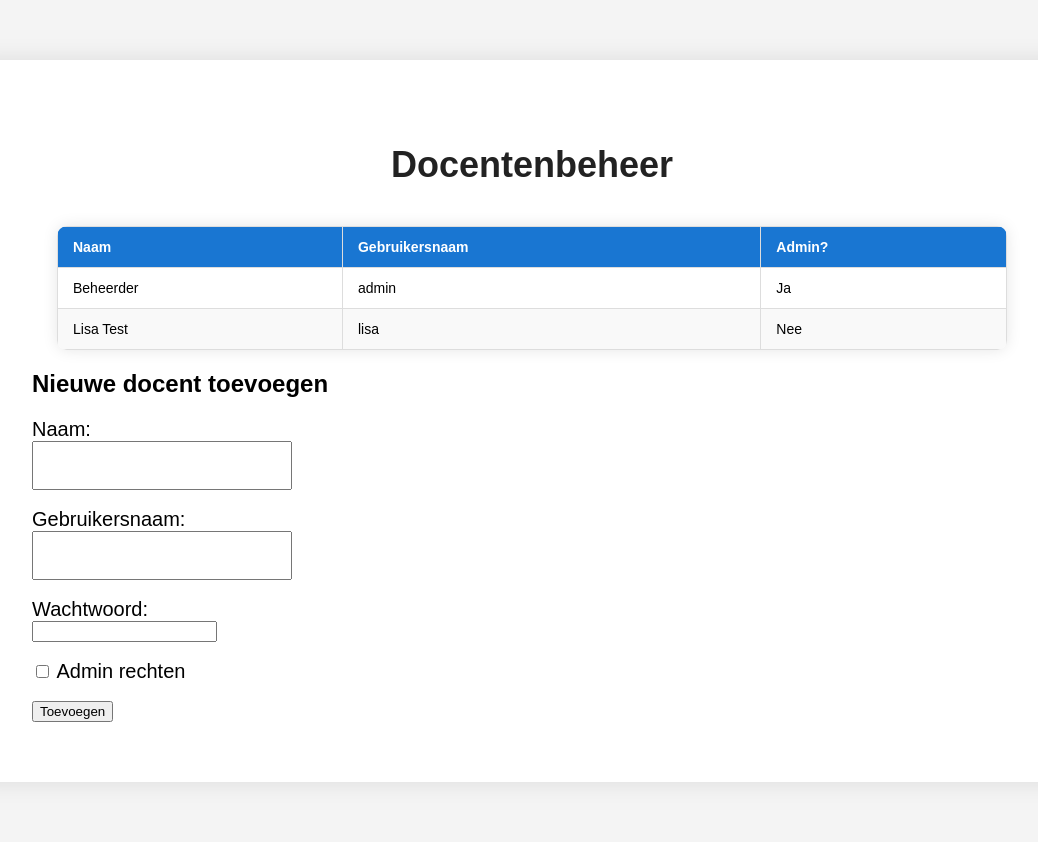
After one commit to Dionst-cod/Actiontypes, a Flask app: page /admin/teachers in a window 1280 px wide. The commit adds this page. Shown: the whole page, without its empty margins (108-1146 px from the left). Run offline with Flask 3, Linux system fonts and the light colour scheme; a user stored in the database is signed in.

Commit message:
Final adjustments: student form, teacher management, logout

```diff
--- a/app/models.py
+++ b/app/models.py
@@ -25,6 +25,7 @@ class Statement(db.Model):
     statement_number = db.Column(db.Integer, nullable=False)
     choice_1_text = db.Column(db.String(255), nullable=False)
     choice_2_text = db.Column(db.String(255), nullable=False)
+    trait_type = db.Column(db.String(2), nullable=False)  # e.g., 'EI', 'SN', etc.
 
     def __repr__(self):
         return f"<Statement {self.statement_number}>"
--- a/app/static/style.css
+++ b/app/static/style.css
@@ -273,3 +273,25 @@ th:hover {
 .export-button:hover {
   background-color: #0056b3;
 }
+
+.card {
+  background-color: #f9f9f9;
+  border: 1px solid #ddd;
+  border-radius: 8px;
+  padding: 20px;
+  box-shadow: 0 1px 4px rgba(0,0,0,0.05);
+}
+
+.export-button {
+  background-color: #007bff;
+  color: white;
+  padding: 10px 14px;
+  border: none;
+  border-radius: 5px;
+  cursor: pointer;
+  text-decoration: none;
+}
+
+.export-button:hover {
+  background-color: #0056b3;
+}
--- /dev/null
+++ b/app/templates/admin/teachers.html
@@ -0,0 +1,52 @@
+<!DOCTYPE html>
+<html>
+  <head>
+    <title>Docentenbeheer</title>
+    <link
+      rel="stylesheet"
+      href="{{ url_for('static', filename='style.css') }}"
+    />
+  </head>
+  <body class="teacher-page">
+    <div class="container">
+      <h1>Docentenbeheer</h1>
+
+      <table>
+        <thead>
+          <tr>
+            <th>Naam</th>
+            <th>Gebruikersnaam</th>
+            <th>Admin?</th>
+          </tr>
+        </thead>
+        <tbody>
+          {% for teacher in teachers %}
+          <tr>
+            <td>{{ teacher.name }}</td>
+            <td>{{ teacher.username }}</td>
+            <td>{{ "Ja" if teacher.is_admin else "Nee" }}</td>
+          </tr>
+          {% endfor %}
+        </tbody>
+      </table>
+      <h2>Nieuwe docent toevoegen</h2>
+      <form method="POST" action="{{ url_for('admin.add_teacher') }}">
+        <label>Naam:</label><br />
+        <input type="text" name="name" required /><br /><br />
+
+        <label>Gebruikersnaam:</label><br />
+        <input type="text" name="username" required /><br /><br />
+
+        <label>Wachtwoord:</label><br />
+        <input type="password" name="password" required /><br /><br />
+
+        <label>
+          <input type="checkbox" name="is_admin" />
+          Admin rechten </label
+        ><br /><br />
+
+        <button type="submit">Toevoegen</button>
+      </form>
+    </div>
+  </body>
+</html>
--- a/app/views/admin.py
+++ b/app/views/admin.py
@@ -7,6 +7,53 @@ admin_bp = Blueprint('admin', __name__, url_prefix='/admin')
 
 from functools import wraps
 from flask import session, redirect, url_for, flash
+
+def calculate_action_type(student_number):
+    answers = Answer.query.filter_by(student_number=student_number).all()
+    if len(answers) == 0:
+        return None
+
+    statements = {s.statement_number: s for s in Statement.query.all()}
+
+    trait_scores = {
+        'EI': {'E': 0, 'I': 0},
+        'SN': {'S': 0, 'N': 0},
+        'TF': {'T': 0, 'F': 0},
+        'JP': {'J': 0, 'P': 0},
+    }
+
+    trait_map = {
+        'EI': ['E', 'I'],
+        'SN': ['S', 'N'],
+        'TF': ['T', 'F'],
+        'JP': ['J', 'P'],
+    }
+
+    for answer in answers:
+        stmt = statements.get(answer.statement_number)
+        if not stmt:
+            continue
+
+        pair = stmt.trait_type
+        if pair not in trait_map:
+            continue
+
+
+        trait_index = answer.choice_number - 1
+        selected_trait = trait_map[pair][trait_index]
+
+        trait_scores[pair][selected_trait] += 1
+
+    action_type = ''
+    for pair in ['EI', 'SN', 'TF', 'JP']:
+        score = trait_scores[pair]
+        if score[trait_map[pair][0]] >= score[trait_map[pair][1]]:
+            action_type += trait_map[pair][0]
+        else:
+            action_type += trait_map[pair][1]
+
+    return action_type
+
 
 def login_required(view_func):
     @wraps(view_func)
@@ -18,6 +65,13 @@ def login_required(view_func):
     return wrapper
 
 
+@admin_bp.route('/logout')
+def logout():
+    session.clear()
+    flash("Je bent uitgelogd.", "info")
+    return redirect(url_for('auth.login'))
+
+
 @admin_bp.route('/')
 @login_required
 def dashboard():
@@ -27,18 +81,20 @@ def dashboard():
     for student in students:
         answers = Answer.query.filter_by(student_number=student.student_number).count()
         completed = answers >= 20
+        action_type = calculate_action_type(student.student_number)
         student_data.append({
             "name": student.name,
             "student_number": student.student_number,
             "student_class": student.student_class,
             "team": student.team,
             "completed": completed,
-            "answers": answers
+            "answers": answers,
+            "action_type": action_type
         })
+
 
     unique_classes = sorted(set(s["student_class"] for s in student_data if s["student_class"]))
     unique_teams = sorted(set(s["team"] for s in student_data if s["team"]))
-
 
     return render_template('admin/dashboard.html', students=student_data, unique_classes=unique_classes, unique_teams=unique_teams)
 
@@ -65,13 +121,16 @@ def student_detail(student_number):
     completed = len(answers) >= 20
     statements = {s.statement_number: s for s in Statement.query.all()}
 
+    action_type = calculate_action_type(student.student_number)
+
     return render_template(
-    'admin/student_detail.html',
-    student=student,
-    answers=answers,
-    statements=statements,
-    completed=completed
-  )
+        'admin/student_detail.html',
+        student=student,
+        answers=answers,
+        statements=statements,
+        completed=completed,
+        action_type=action_type
+    )
 
 
 @admin_bp.route('/student/<student_number>', methods=['POST'])
@@ -107,7 +166,7 @@ def export_students():
                 .first()
             )
             date = last_answer.timestamp.strftime("%Y-%m-%d %H:%M:%S") if last_answer and last_answer.timestamp else "—"
-            actiontype = student.actiontype if hasattr(student, 'actiontype') else "—"
+            actiontype = calculate_action_type(student.student_number) or "—"
 
             writer.writerow([
                 student.student_number,
@@ -126,3 +185,79 @@ def export_students():
         mimetype='text/csv',
         headers={"Content-Disposition": "attachment; filename=studenten_export.csv"}
     )
+
+
+@admin_bp.route('/teachers')
+@login_required
+def manage_teachers():
+    if not session.get('is_admin'):
+        flash("Alleen admins mogen docenten beheren.", "danger")
+        return redirect(url_for('admin.dashboard'))
+
+    teachers = Teacher.query.all()
+    return render_template('admin/teachers.html', teachers=teachers)
+
+from app.models import Teacher
+from werkzeug.security import generate_password_hash
+
+
+@admin_bp.route('/teachers', methods=['POST'])
+@login_required
+def add_teacher():
+    if not session.get('is_admin'):
+        flash("Alleen admins mogen docenten toevoegen.", "danger")
+        return redirect(url_for('admin.dashboard'))
+
+    name = request.form.get('name')
+    username = request.form.get('username')
+    password = request.form.get('password')
+    is_admin = bool(request.form.get('is_admin'))
+
+    if not (name and username and password):
+        flash("Vul alle verplichte velden in.", "warning")
+        return redirect(url_for('admin.manage_teachers'))
+
+    existing = Teacher.query.filter_by(username=username).first()
+    if existing:
+        flash("Gebruikersnaam bestaat al.", "danger")
+        return redirect(url_for('admin.manage_teachers'))
+
+    new_teacher = Teacher(
+        name=name,
+        username=username,
+        is_admin=is_admin
+    )
+    new_teacher.set_password(password)
+    db.session.add(new_teacher)
+    db.session.commit()
+
+    flash("Docent toegevoegd!", "success")
+    return redirect(url_for('admin.manage_teachers'))
+
+
+@admin_bp.route('/student', methods=['POST'])
+@login_required
+def add_student():
+    student_number = request.form.get('student_number')
+    name = request.form.get('name')
+    student_class = request.form.get('student_class')
+
+    if not all([student_number, name, student_class]):
+        flash("Vul alle velden in.", "warning")
+        return redirect(url_for('admin.dashboard'))
+
+    if Student.query.filter_by(student_number=student_number).first():
+        flash("Studentnummer bestaat al.", "danger")
+        return redirect(url_for('admin.dashboard'))
+
+    new_student = Student(
+        student_number=student_number,
+        name=name,
+        student_class=student_class
+    )
+
+    db.session.add(new_student)
+    db.session.commit()
+
+    flash("Student toegevoegd!", "success")
+    return redirect(url_for('admin.dashboard'))
```
Also changed, not shown: app/api/api.py (+19 -10 lines), app/templates/admin/dashboard.html (+33 -0 lines), app/templates/student.html (+24 -5 lines), README.md (added), app.db, 1 other file.
